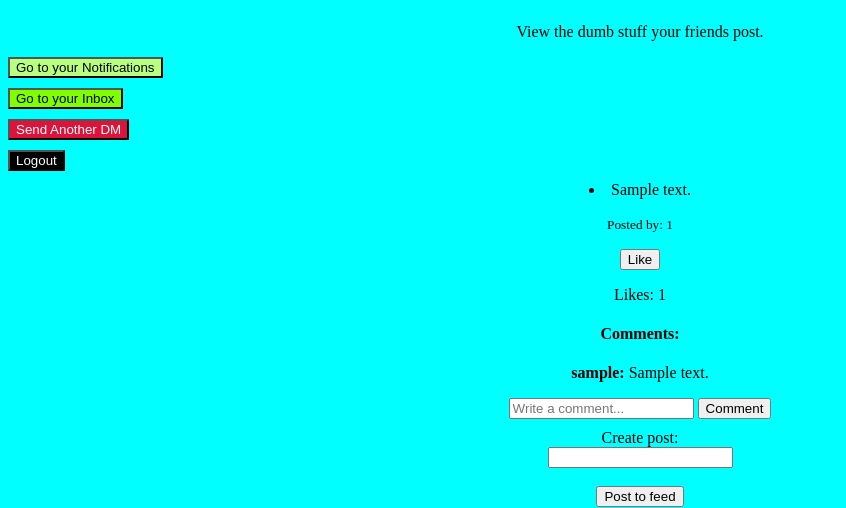
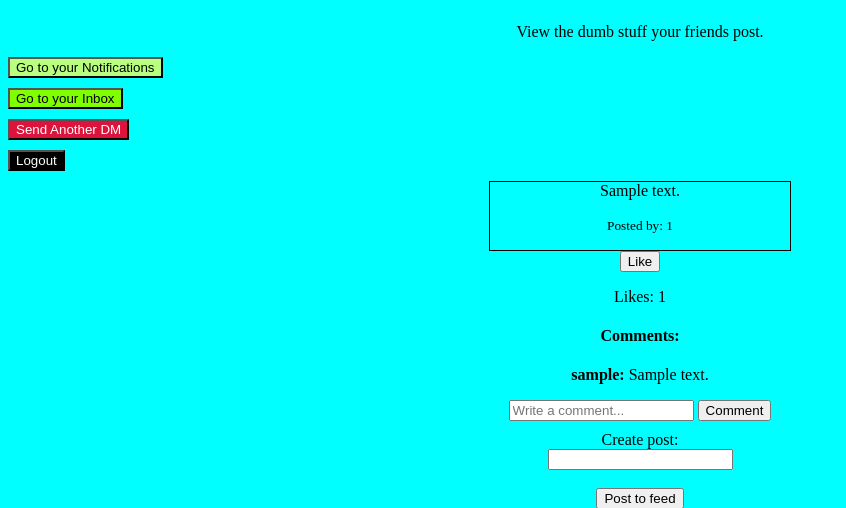
Before and after one commit to CryptonicAnon/social_media_app_simulation, a Python web app: template templates/feed.html in a window 1280 px wide. Shown: the part 57-565 px from the top of the page, without its empty margins (0-846 px from the left). Run offline with Jinja, Linux system fonts and the light colour scheme; the template is opened without the code that fills it: most values are stand-ins (such as "Sample title", 1, 10 or a date in 2020).

Commit message:
more feed formatting.

```diff
--- a/templates/feed.html
+++ b/templates/feed.html
@@ -7,11 +7,7 @@
         .messages { text-align: center; }
         .create_post { text-align: center; }
         div { margin-bottom: 10px; }
-        .post_content {
-            display: flex;
-            align-items: center;
-            gap: 10px;
-        }
+        .basic-box {border: 1px solid #000; width: 300px; height: auto;margin: 0 auto; }
     </style>
 </head>
 <body style="background-color: aqua;">
@@ -42,8 +38,8 @@
 
     <div class="messages">
         {% for post in posts %}
-            <div>
-                <li>{{ post.content }} </li>
+            <div class ="basic-box">
+                <div> {{ post.content }} </div>
                 <p><small>Posted by: {{ post.user_id }}</small></p>
             </div>
             <a href="{{ url_for('like_post', id=post.id) }}">
```
